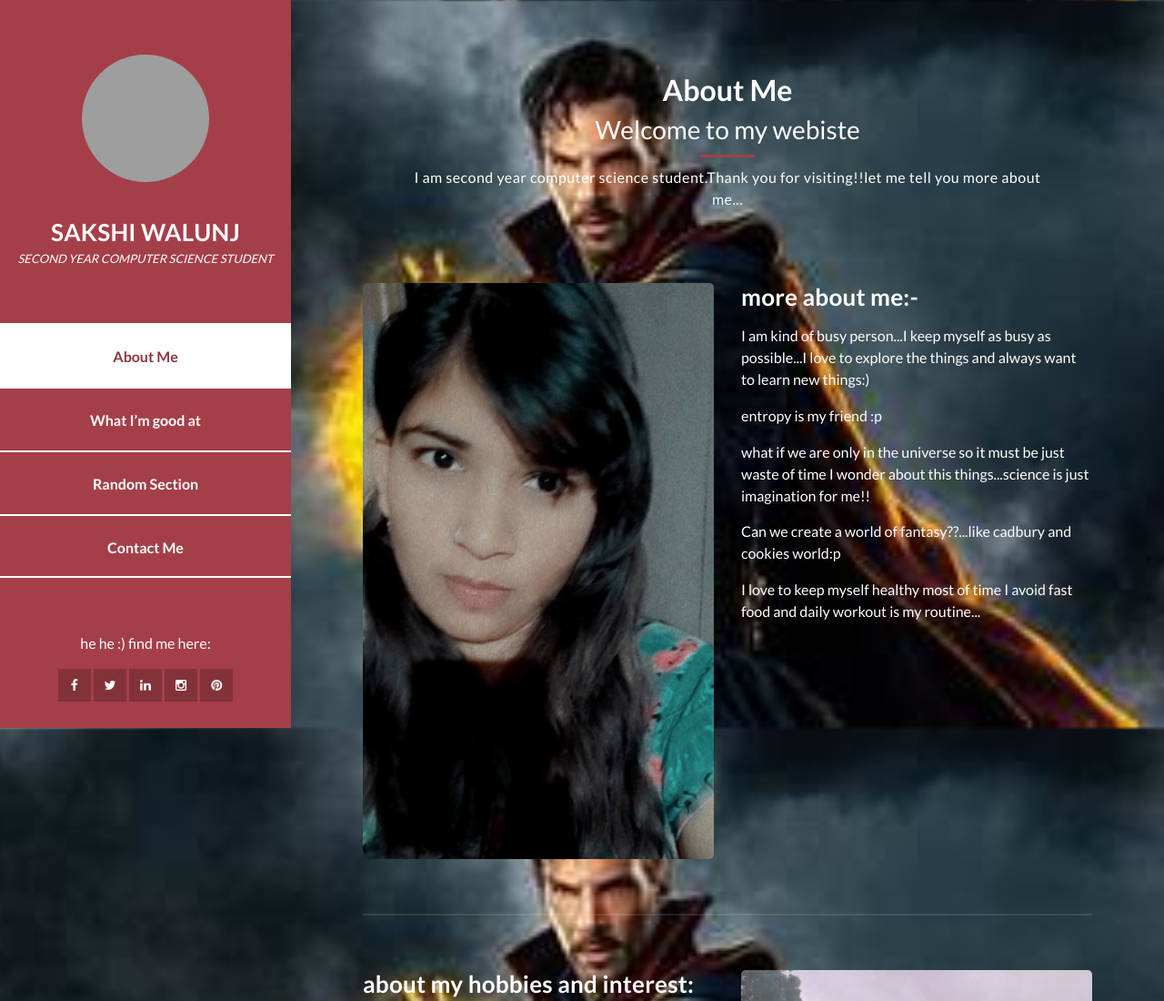
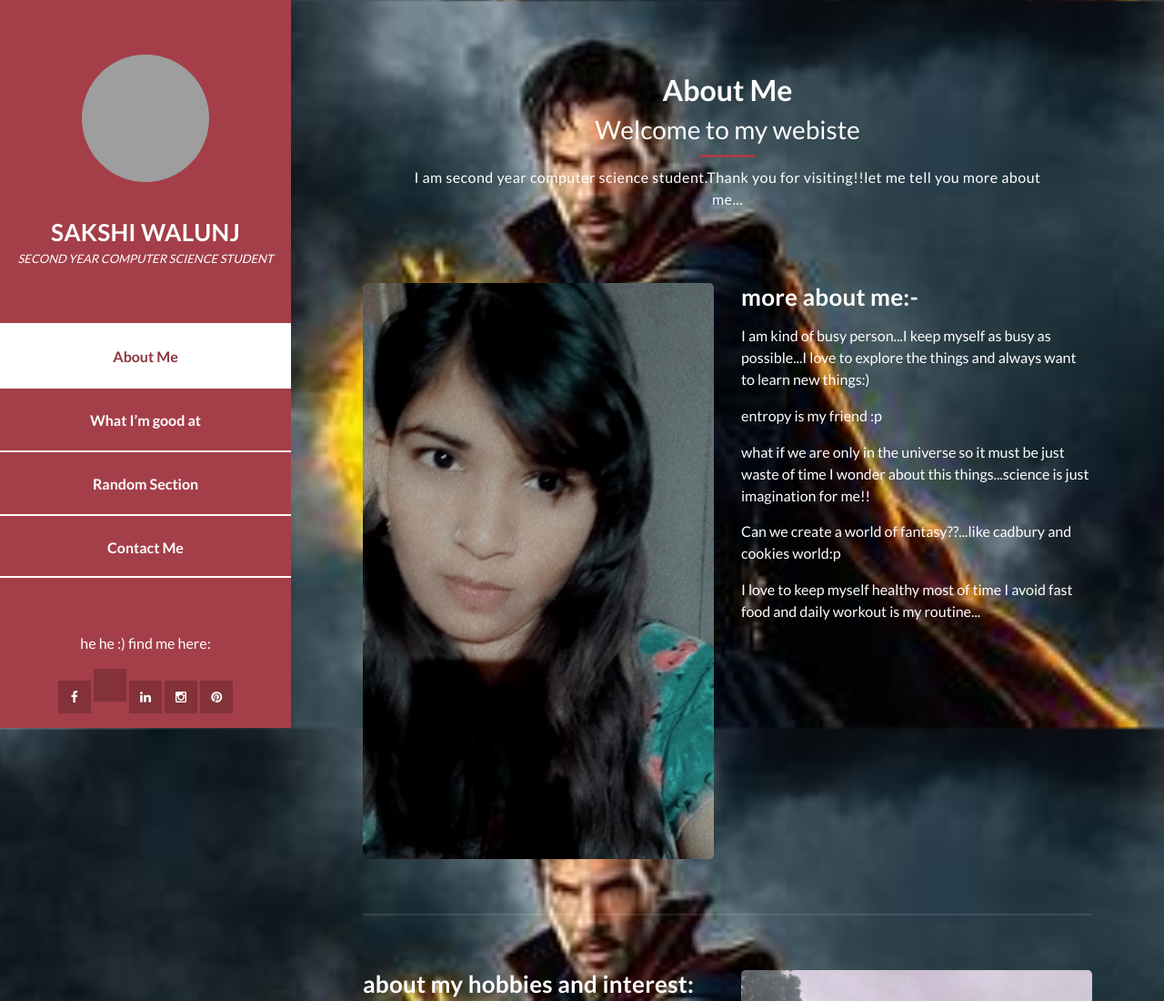
Before and after one commit to sakshiwalunj/sakshi_23, a plain HTML site: page index.html in a window 1280 px wide. Shown: the top 1100 px of the page at 91% size. Drawn offline with Linux system fonts and the light colour scheme; grey boxes are pictures that could not be loaded.

Commit message:
Update index.html

```diff
--- a/index.html
+++ b/index.html
@@ -62,7 +62,7 @@ https://templatemo.com/tm-531-reflux
                   ></a>
                 </li>
                 <li>
-                  <a href="#"><i class="fa fa-twitter"></i></a>
+                  <a href="#"><i class="youtube"></i></a>
                 </li>
                 <li>
                   <a href="https://www.linkedin.com/in/sakshi-walunj-100492210
```
